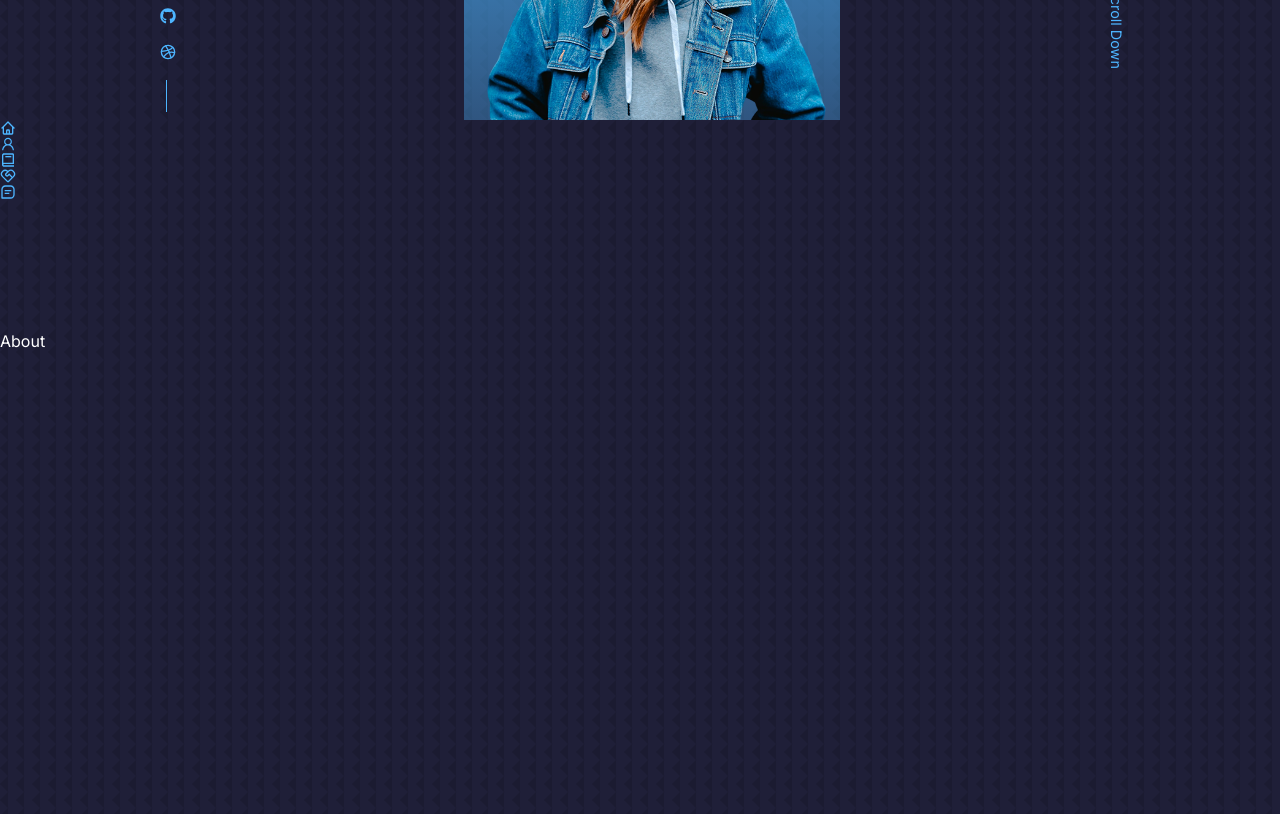
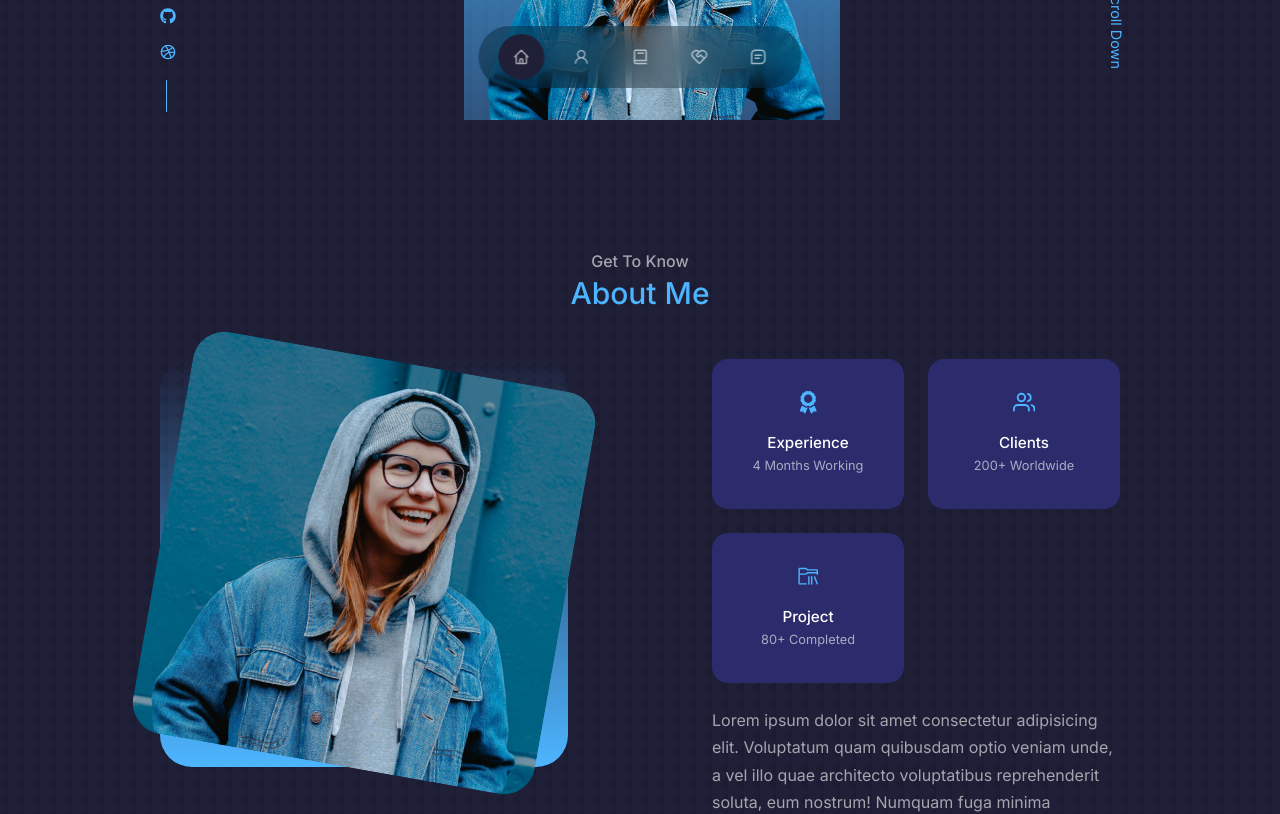
Before and after one commit to Notties/Next13-Portfolio, a Next.js app: page / in a window 1280 px wide. Shown: the part 680-1494 px from the top of the page. Built offline with nearby package versions, Linux system fonts and the light colour scheme.

Commit message:
update about

```diff
--- a/app/components/about/About.tsx
+++ b/app/components/about/About.tsx
@@ -1,9 +1,153 @@
 "use client";
+
+import Image from "next/image";
+
+import { FaAward } from "react-icons/fa";
+import { FiUsers } from "react-icons/fi";
+import { VscFolderLibrary } from "react-icons/vsc";
 
 const About = () => {
   return (
-    <section id='about'>About</section>
-  )
-}
+    <>
+      <section id="about">
+        <h5>Get To Know</h5>
+        <h2 className="text-3xl">About Me</h2>
 
-export default About
+        {/* about__container */}
+        <div
+          className="container grid-cols-2 gap-[15%]
+          max-[1024px]:grid-cols-1 max-[1024px]:gap-0
+        "
+          style={{ display: "grid" }}
+        >
+          {/* about__me */}
+          <div
+            className="w-[100%] aspect-square rounded-[2rem] bg-gradient-to-t from-primary
+            grid place-items-center
+            max-[1024px]:w-[50%]
+            max-[1024px]:mx-auto
+            max-[1024px]:my-10
+            max-[600px]:w-[65%]
+            max-[600px]:mx-auto
+            max-[600px]:mt-3
+            max-[600px]:mb-7
+          "
+          >
+            {/* about__me-image */}
+            <div
+              className="rounded-[2rem] overflow-hidden rotate-[10deg] transition
+              hover:rotate-[0deg] duration-700
+            "
+            >
+              <Image
+                src="/assets/me-about.jpg"
+                alt="about me"
+                width={1000}
+                height={1000}
+                loading="lazy"
+              />
+            </div>
+          </div>
+
+          {/* about__content */}
+          <div className="max-[600px]:text-center">
+            {/* about__cards */}
+            <div
+              className="gap-[1.5rem]
+              grid
+              grid-cols-3
+              max-[1800px]:grid-cols-2
+              max-[1169px]:grid-cols-2
+              max-[600px]:grid-cols-2
+              max-[600px]:gap-[1rem]
+
+              "
+            >
+              {/* about__card */}
+              <article
+                className="bg-bg-variant border-1 border-solid rounded-[1rem] p-[2rem] text-center
+                hover:bg-opacity-10 backdrop-blur-sm hover:bg-gradient-to-b from-primary-variant transition
+                duration-700 hover:scale-95 hover:cursor-default
+                "
+              >
+                {/* about__icon */}
+                <div
+                  style={{
+                    display: "flex",
+                    justifyContent: "center",
+                  }}
+                >
+                  <FaAward className="text-primary text-[1.4rem] mb-[1rem]" />
+                </div>
+                <h5 className="text-[0.95rem]">Experience</h5>
+                <p
+                  className="max-[600px]:mt-1
+              max-[600px]:mt-0 text-[0.8rem] text-light max-[1024px]:my-1"
+                >
+                  4 Months Working
+                </p>
+              </article>
+              <article
+                className="bg-bg-variant border-1 border-solid rounded-[1rem] p-[2rem] text-center
+                hover:bg-opacity-10 backdrop-blur-sm hover:bg-gradient-to-b from-primary-variant transition
+                duration-700 hover:scale-95 hover:cursor-default
+              "
+              >
+                <div
+                  style={{
+                    display: "flex",
+                    justifyContent: "center",
+                  }}
+                >
+                  <FiUsers className="text-primary text-[1.4rem] mb-[1rem]" />
+                </div>
+                <h5 className="text-[0.95rem]">Clients</h5>
+                <p
+                  className="max-[600px]:mt-1
+              max-[600px]:mt-0 text-[0.8rem] text-light max-[1024px]:my-1"
+                >
+                  200+ Worldwide
+                </p>
+              </article>
+              <article
+                className="bg-bg-variant border-1 border-solid rounded-[1rem] p-[2rem] text-center
+                hover:bg-opacity-10 backdrop-blur-sm hover:bg-gradient-to-b from-primary-variant transition
+                duration-700 hover:scale-95 hover:cursor-default
+              "
+              >
+                <div
+                  style={{
+                    display: "flex",
+                    justifyContent: "center",
+                  }}
+                >
+                  <VscFolderLibrary className="text-primary text-[1.4rem] mb-[1rem]" />
+                </div>
+                <h5 className="text-[0.95rem]">Project</h5>
+                <p
+                  className="max-[600px]:mt-1
+              max-[600px]:mt-0 text-[0.8rem] text-light max-[1024px]:my-1"
+                >
+                  80+ Completed
+                </p>
+              </article>
+            </div>
+
+            <p className="my-6 text-light max-[600px]:mb-3 max-[600px]:mt-4">
+              Lorem ipsum dolor sit amet consectetur adipisicing elit.
+              Voluptatum quam quibusdam optio veniam unde, a vel illo quae
+              architecto voluptatibus reprehenderit soluta, eum nostrum! Numquam
+              fuga minima inventore quisquam ipsum.
+            </p>
+
+            <a href="#contact" className="btn btn-primary">
+              Let's Talk
+            </a>
+          </div>
+        </div>
+      </section>
+    </>
+  );
+};
+
+export default About;
--- a/app/components/header/Header.tsx
+++ b/app/components/header/Header.tsx
@@ -8,9 +8,7 @@ const Header = () => {
   return (
     <header
       className="h-[100vh] pt-28 overflow-hidden
-    max-[1024px]:h-[68vh]
-
-    max-[600px]:h-[100vh]
+      max-[1024px]:h-[68vh] max-[600px]:h-[100vh]
     "
     >
       <div
@@ -36,7 +34,7 @@ const Header = () => {
             alt="me"
             width={352}
             height={480}
-            placeholder="empty"
+            loading='lazy'
           />
         </div>
         <a
--- a/app/components/nav/Nav.tsx
+++ b/app/components/nav/Nav.tsx
@@ -1,28 +1,123 @@
 "use client";
 
-import {HiOutlineHome} from "react-icons/hi";
-import {AiOutlineUser} from "react-icons/ai";
-import {BiBook} from "react-icons/bi";
-import {RiServiceLine} from "react-icons/ri";
-import {BiMessageSquareDetail} from "react-icons/bi";
+import { HiOutlineHome } from "react-icons/hi";
+import { AiOutlineUser } from "react-icons/ai";
+import { BiBook } from "react-icons/bi";
+import { RiServiceLine } from "react-icons/ri";
+import { BiMessageSquareDetail } from "react-icons/bi";
+
+import { useEffect, useState } from "react";
 
 const Nav = () => {
+  const [activeNav, setActiveNav] = useState("#");
+
+  useEffect(() => {
+    const handleScroll = () => {
+      const aboutSection: HTMLElement | null = document.getElementById("about");
+      const experienceSection: HTMLElement | null = document.getElementById("experience");
+      const servicesSection: HTMLElement | null = document.getElementById("services");
+      const contactSection: HTMLElement | null = document.getElementById("contact");
+      const scrollPosition: number = window.scrollY;
+
+      if (
+        aboutSection &&
+        experienceSection &&
+        servicesSection &&
+        contactSection &&
+        scrollPosition >= aboutSection.offsetTop! &&
+        scrollPosition < experienceSection.offsetTop!
+      ) {
+        setActiveNav("#about");
+      } else if (
+        aboutSection &&
+        experienceSection &&
+        servicesSection &&
+        contactSection &&
+        scrollPosition >= experienceSection.offsetTop! &&
+        scrollPosition < servicesSection.offsetTop!
+      ) {
+        setActiveNav("#experience");
+      } else if (
+        aboutSection &&
+        experienceSection &&
+        servicesSection &&
+        contactSection &&
+        scrollPosition >= servicesSection.offsetTop! &&
+        scrollPosition < contactSection.offsetTop!
+      ) {
+        setActiveNav("#services");
+      } else if (aboutSection && experienceSection && servicesSection && contactSection && scrollPosition >= contactSection.offsetTop!) {
+        setActiveNav("#contact");
+      } else {
+        setActiveNav("#");
+      }
+    };
+
+    window.addEventListener("scroll", handleScroll);
+
+    return () => {
+      window.removeEventListener("scroll", handleScroll);
+    };
+  }, []);
+
   return (
     <>
-      <nav>
-        <a href="#">
+      <nav
+        className="bg-black w-max px-5 py-2 z-[2]
+      fixed left-[50%] translate-x-[-50%] bottom-[2rem]
+      flex
+      gap-[0.8rem]
+      rounded-[3rem] backdrop-blur-[16px]
+      "
+      >
+        <a
+          href="#"
+          className={`active p-[0.9rem] flex text-[1.1rem] rounded-[50%] text-light
+          hover:bg-black-variant
+          ${activeNav === "#" ? "bg-bg text-white" : ""}
+          `}
+          onClick={() => setActiveNav("#")}
+        >
           <HiOutlineHome />
         </a>
-        <a href="#about">
+        <a
+          href="#about"
+          className={`active p-[0.9rem] flex text-[1.1rem] rounded-[50%] text-light
+          hover:bg-black-variant
+          ${activeNav === "#about" ? "bg-bg text-white" : ""}
+          `}
+          onClick={() => setActiveNav("#about")}
+        >
           <AiOutlineUser />
         </a>
-        <a href="#experience">
+        <a
+          href="#experience"
+          className={`active p-[0.9rem] flex text-[1.1rem] rounded-[50%] text-light
+          hover:bg-black-variant
+          ${activeNav === "#experience" ? "bg-bg text-white" : ""}
+          `}
+          onClick={() => setActiveNav("#experience")}
+        >
           <BiBook />
         </a>
-        <a href="#services">
+        <a
+          href="#services"
+          className={`active p-[0.9rem] flex text-[1.1rem] rounded-[50%] text-light
+          hover:bg-black-variant
+          ${activeNav === "#services" ? "bg-bg text-white" : ""}
+          `}
+          onClick={() => setActiveNav("#services")}
+        >
           <RiServiceLine />
         </a>
-        <a href="#contact">
+        <a
+          href="#contact"
+          className={`active p-[0.9rem] flex text-[1.1rem] rounded-[50%] text-light
+          hover:bg-black-variant
+          ${activeNav === "#contact" ? "bg-bg text-white" : ""}
+          `}
+          onClick={() => setActiveNav("#contact")}
+        >
           <BiMessageSquareDetail />
         </a>
       </nav>
--- a/tailwind.config.js
+++ b/tailwind.config.js
@@ -20,6 +20,8 @@ module.exports = {
       'primary-variant': 'rgba(77, 181, 255, 0.4)',
       'white': '#fff',
       'light': 'rgba(255, 255, 255, 0.6)',
+      'black': 'rgba(0, 0, 0, 0.3)',
+      'black-variant': 'rgba(0, 0, 0, 0.2)',
     },
   },
 
```
